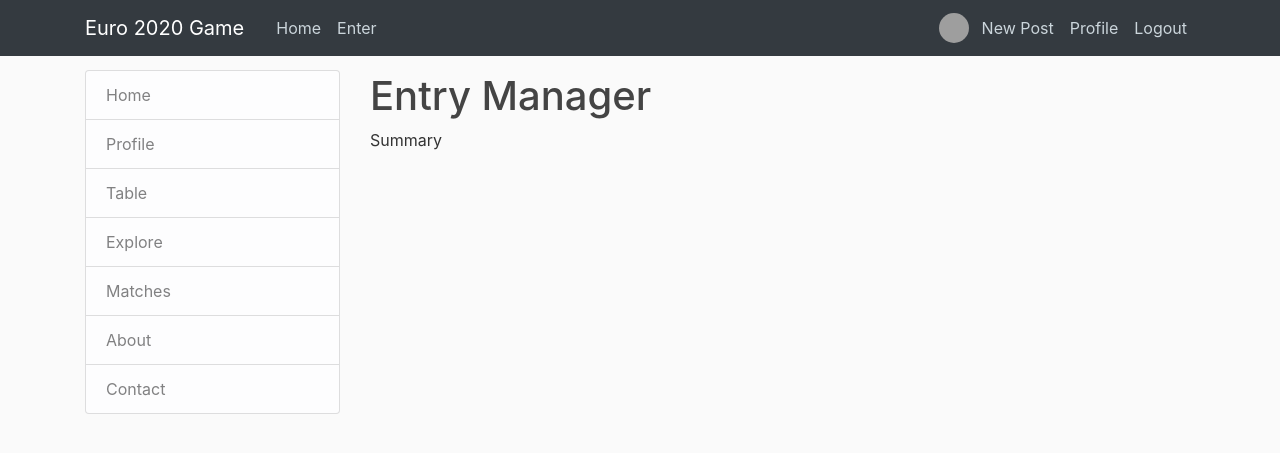
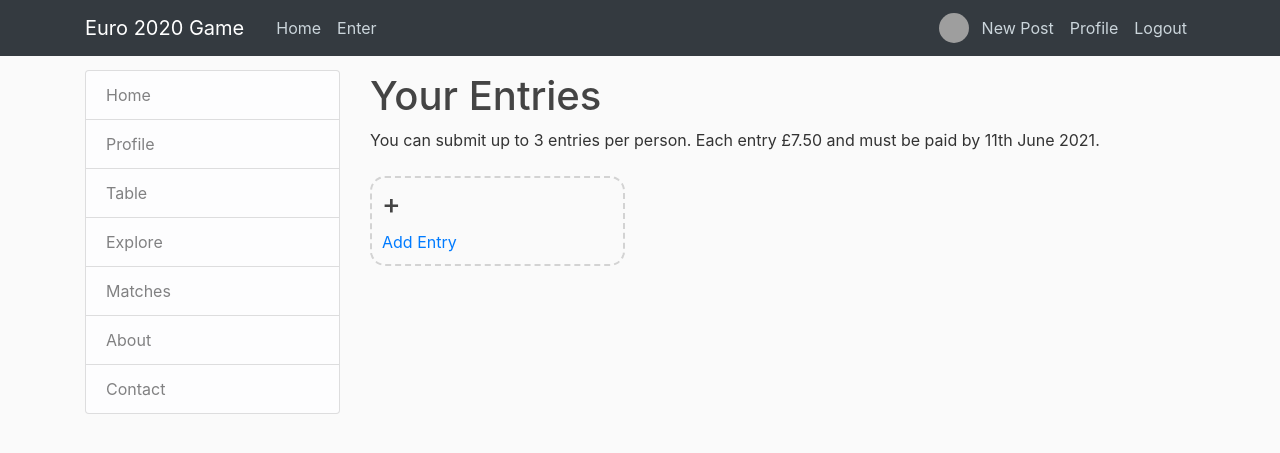
Before and after one commit to dansarno/the-football-game-website, a Django app: page /enter/ in a window 1280 px wide. Shown: the top 453 px of the page. Run offline with Django 3.2, Linux system fonts and the light colour scheme; the visitor is signed in with stand-in values (Sample User, id 1); data that the repository does not hold is empty; parts of the project's set-up code (start-up, migrations or seed data) failed here and were passed over; grey boxes are pictures that could not be loaded.

Commit message:
Look and logic of entry managers mainly there!

```diff
--- a/gamesite/enter/templates/enter/confirm.html
+++ b/gamesite/enter/templates/enter/confirm.html
@@ -9,5 +9,5 @@
   {% endfor %}
   <input type="submit" class="btn btn-primary btn-lg">
 </form>
-<a href="{% url 'enter:index' %}">Back to submission</a>
+<a href="{% url 'enter:entry' %}">Back to submission</a>
 {% endblock content %}
--- a/gamesite/enter/templates/enter/index.html
+++ b/gamesite/enter/templates/enter/index.html
@@ -1,13 +1,29 @@
 {% extends "feed/base.html" %}
 
 {% block content %}
-<h1>Entry Manager</h1>
-<text>Summary</text>
-<!--<form>-->
-<!--  {% for submission in submission %}-->
-<!--  {{ submission }}-->
-<!--  {% endfor %}-->
-<!--  <input type="submit" class="btn btn-primary btn-lg">-->
-<!--</form>-->
-<!--<a href="{% url 'enter:index' %}">Back to submission</a>-->
+<h1>Your Entries</h1>
+<div class="pb-4">You can submit up to 3 entries per person. Each entry £7.50 and must be paid by 11th June 2021.</div>
+
+<div class="row">
+  {% for entry in entries %}
+    <div class="col-md-6 col-lg-4">
+      <div class="entry_section">
+        <h3>Entry {{ forloop.counter }}</h3>
+        <h5>75% Complete</h5>
+        <a href="{% url 'enter:entry' %}">Edit Entry</a>
+      </div>
+     </div>
+  {% endfor %}
+
+  {% if entries.count < 3 %}
+  <div class="col-md-6 col-lg-4">
+    <div class="new_entry_section">
+      <h3>+</h3>
+      <a href="{% url 'enter:entry' %}">Add Entry</a>
+    </div>
+   </div>
+  {% endif %}
+
+</div>
+
 {% endblock content %}
--- a/gamesite/enter/views.py
+++ b/gamesite/enter/views.py
@@ -10,8 +10,10 @@ from .models import GroupMatchBet, TournamentBetGroup, FinalBetGroup, BestTeamsS
 
 @login_required
 def index(request):
+    existing_entries = request.user.profile.entry_set.all()
     return render(request, "enter/index.html", {
-        "title": "Entry Manager"
+        "title": "Entry Manager",
+        "entries": existing_entries
     })
 
 
--- a/gamesite/feed/static/feed/feed.css
+++ b/gamesite/feed/static/feed/feed.css
@@ -93,3 +93,16 @@ a.article-title:hover {
 .sticky-offset {
     top: 70px;
 }
+
+.entry_section {
+    border: 2px solid lightgrey;
+    border-radius: 15px;
+    padding: 10px;
+}
+
+.new_entry_section {
+    border: 2px solid lightgrey;
+    border-style: dashed;
+    border-radius: 15px;
+    padding: 10px;
+}
```
